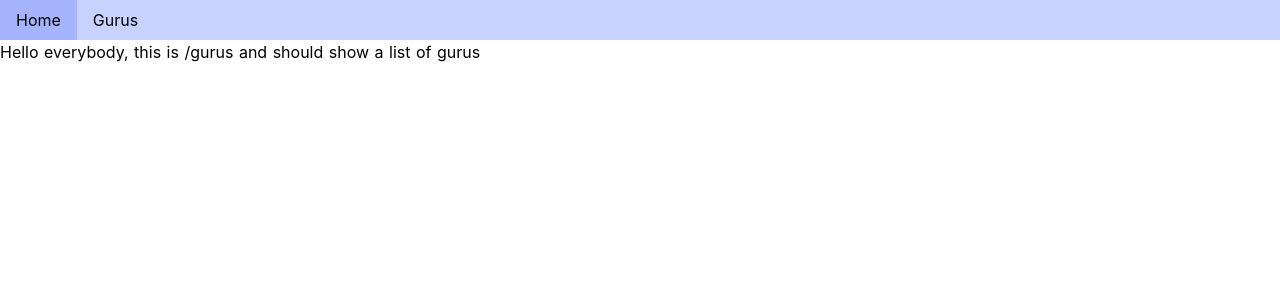
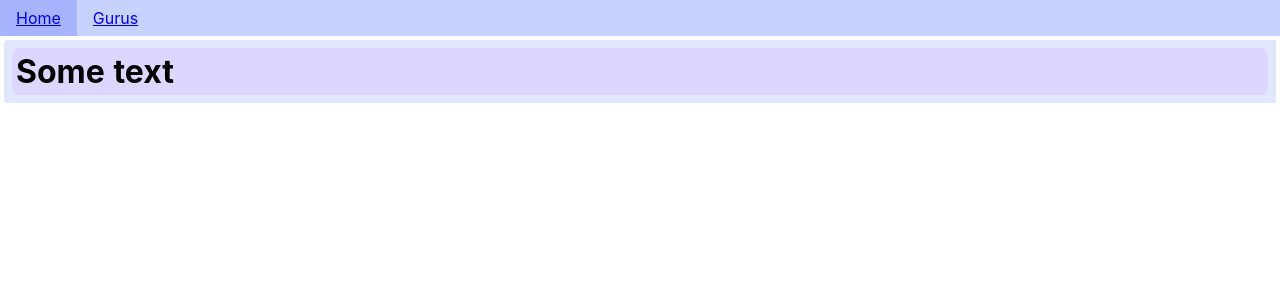
Before and after one commit to vilmaguila/enthusiastic-snapper, a Nuxt app: page /gurus in a window 1280 px wide. Shown: the top 300 px of the page. Built offline with nearby package versions, Linux system fonts and the light colour scheme.

Commit message:
tailwind config + base elements

```diff
--- /dev/null
+++ b/components/base/BaseAvenue.vue
@@ -0,0 +1,11 @@
+<template>
+  <div>
+    <slot />
+  </div>
+</template>
+
+<style lang="postcss" scoped>
+div {
+  @apply flex flex-col rounded-l p-1 m-1 bg-indigo-100;
+}
+</style>
--- /dev/null
+++ b/components/base/BaseCard.vue
@@ -0,0 +1,11 @@
+<template>
+  <div>
+    <slot />
+  </div>
+</template>
+
+<style lang="postcss" scoped>
+div {
+  @apply flex flex-row bg-purple-200 w-auto rounded-lg hover:bg-purple-300;
+}
+</style>
--- a/pages/gurus.vue
+++ b/pages/gurus.vue
@@ -1,5 +1,11 @@
 <template>
-  <h1>Hello everybody, this is /gurus and should show a list of gurus</h1>
+  <div>
+    <base-avenue>
+      <base-card>
+        <h1>Some text</h1>
+      </base-card>
+    </base-avenue>
+  </div>
 </template>
 
 <script>
--- /dev/null
+++ b/tailwind.config.js
@@ -0,0 +1,11 @@
+module.exports = {
+  purge: [],
+  darkMode: false, // or 'media' or 'class'
+  theme: {
+    extend: {},
+  },
+  variants: {
+    extend: {},
+  },
+  plugins: [],
+}
```
Also changed, not shown: assets/css/tailwind.css (added).
